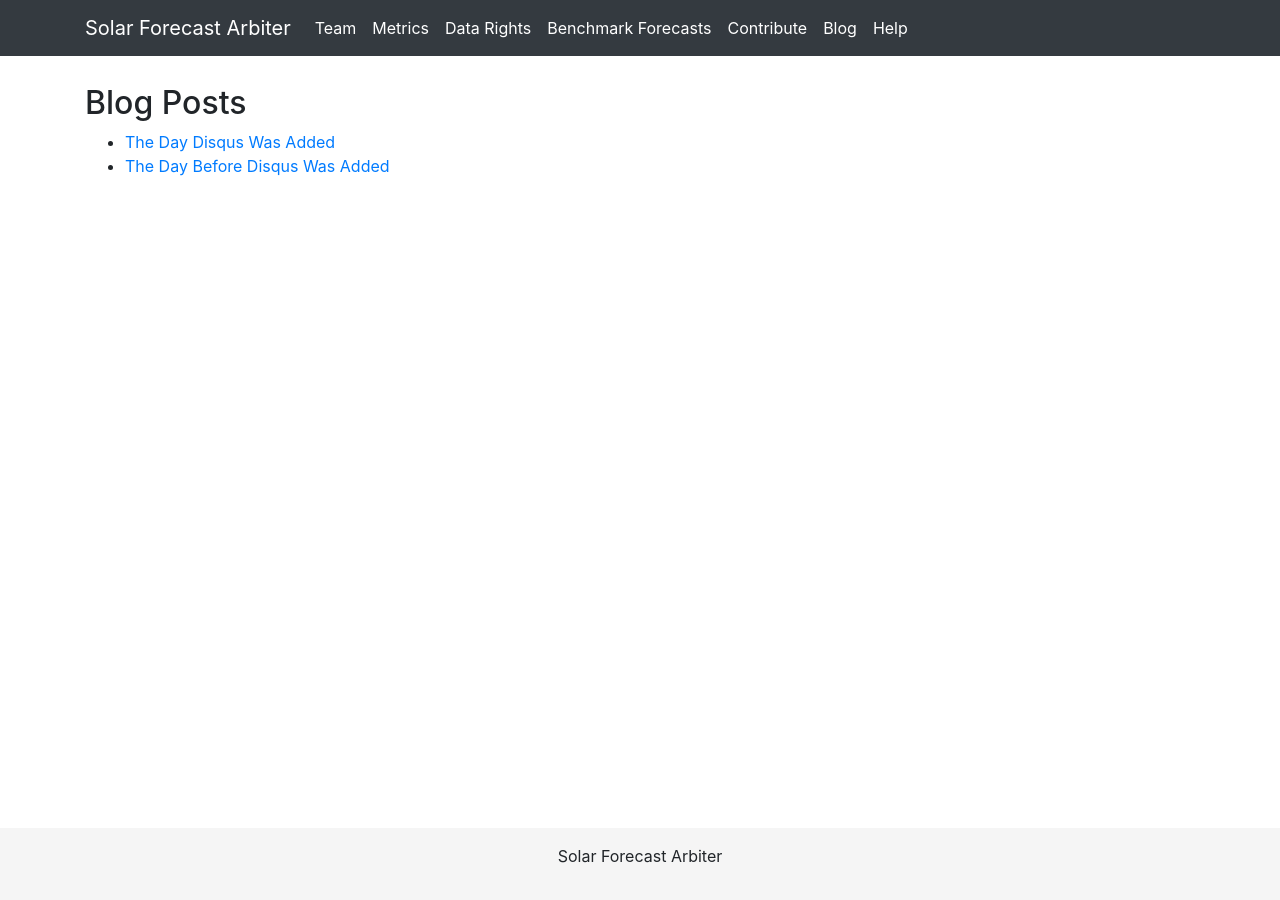
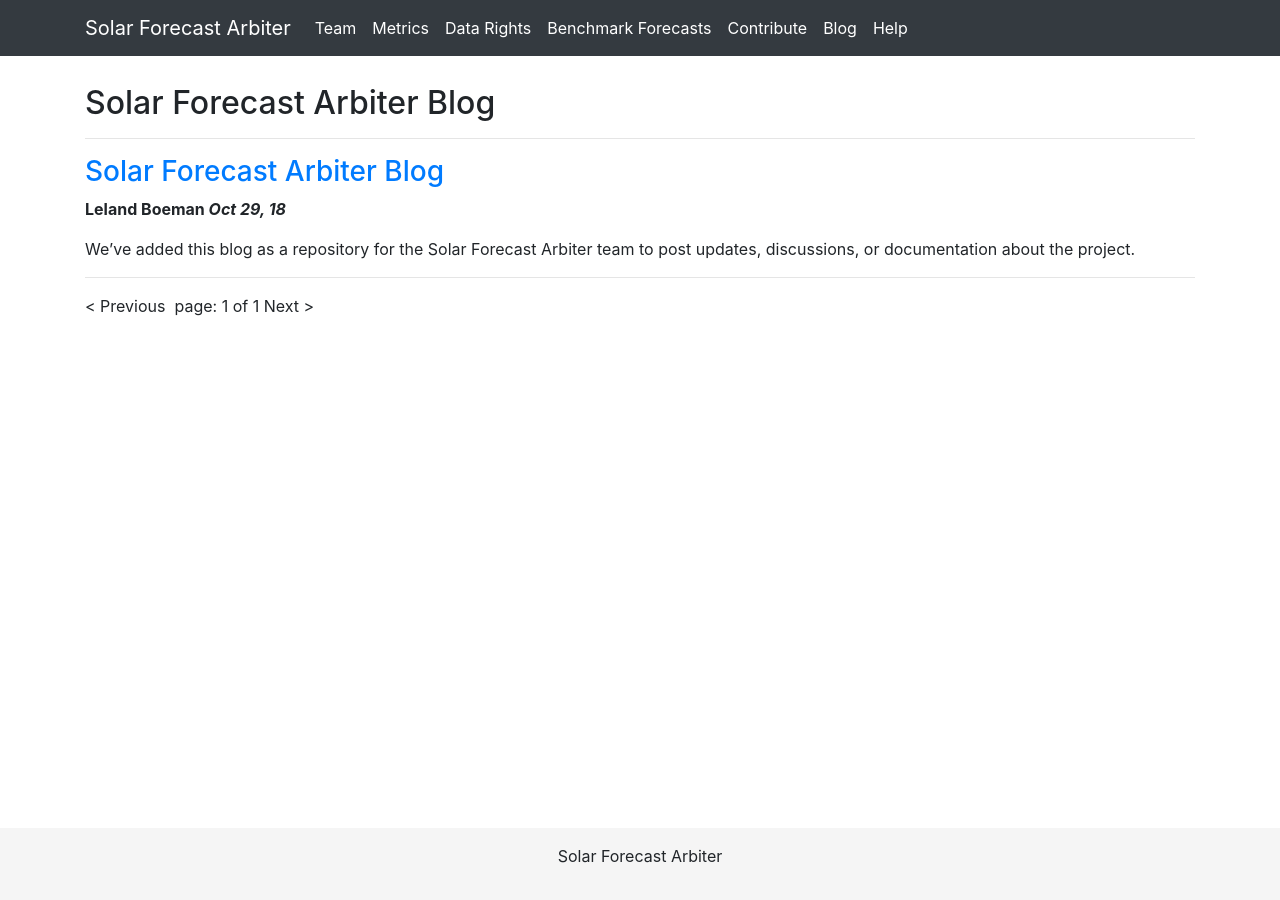
Before and after one commit to SolarArbiter/SolarArbiter.github.io, a Jekyll site: the page built from blog/index.html, in a window 1280 px wide. Built offline with Jekyll 4.4.1, drawn with Linux system fonts in a browser that asks for light colours; the list of posts is cut into pages by our own code; comment, search, counter and statistics services are not loaded; our own code applies the rules of GitHub Pages for plain Markdown files.

Commit message:
blog pagination, formatting and layout for post pages

```diff
--- a/Gemfile
+++ b/Gemfile
@@ -20,6 +20,7 @@ gem "minima", "~> 2.0"
 # If you have any plugins, put them here!
 group :jekyll_plugins do
   gem "jekyll-feed", "~> 0.6"
+  gem "jekyll-paginate", "~> 1.1.0"
 end
 
 # Windows does not include zoneinfo files, so bundle the tzinfo-data gem
--- a/_config.yml
+++ b/_config.yml
@@ -26,16 +26,9 @@ markdown: kramdown
 theme: minima
 plugins:
   - jekyll-feed
+  - jekyll-paginate
+paginate: 5
+paginate_path: "/blog/page:num/"
 # custom vars
 project_name: Solar Forecast Arbiter
-# Exclude from processing.
-# The following items will not be processed, by default. Create a custom list
-# to override the default setting.
-# exclude:
-#   - Gemfile
-#   - Gemfile.lock
-#   - node_modules
-#   - vendor/bundle/
-#   - vendor/cache/
-#   - vendor/gems/
-#   - vendor/ruby/
+excerpt_separator: <!-- more -->
--- /dev/null
+++ b/_posts/2018-10-29-Solar-Forecast-Arbiter-Blog.md
@@ -0,0 +1,5 @@
+---
+layout: blog
+author: Leland Boeman
+---
+We've added this blog as a repository for the Solar Forecast Arbiter team to post updates, discussions, or documentation about the project.
--- a/blog.md
+++ /dev/null
@@ -1,13 +0,0 @@
----
-layout: base
-permalink: /blog/
----
-## Blog Posts
-
-<ul>
-  {% for post in site.posts %}
-    <li>
-      <a href="{{ post.url }}">{{ post.title }}</a>
-	</li>
-  {% endfor %}
-</ul>
--- /dev/null
+++ b/blog/index.html
@@ -0,0 +1,37 @@
+---
+layout: base
+title: Solar Forecast Arbiter Blog
+---
+<h2>{{ page.title }}</h2>
+<!-- This loops through the paginated posts -->
+{% for post in paginator.posts %}
+  <hr/>
+  <div class="blog-post">
+    <h3><a href="{{ post.url }}">{{ post.title }}</a></h3>
+    <p class="author font-weight-bold">{{ post.author }}
+      <span class="date"><i>{{ post.date | date: "%b %d, %y" }}</i></span>
+    </p>
+    <div class="excerpt">
+      {{ post.content | strip_html | truncatewords: 50 }}
+    </div>
+  </div>
+{% endfor %}
+<hr/>
+<!-- Pagination links -->
+<div class="pagination">
+  {% if paginator.previous_page %}
+    <a href="{{ paginator.previous_page_path }}" class="previous">
+      &lt; Previous
+    </a>
+  {% else %}
+    <span class="previous">&lt; Previous</span>
+  {% endif %}
+  <span class="page_number ">
+    &nbsp; page: {{ paginator.page }} of {{ paginator.total_pages }}&nbsp;
+  </span>
+  {% if paginator.next_page %}
+    <a href="{{ paginator.next_page_path }}" class="next">Next &gt;</a>
+  {% else %}
+    <span class="next ">Next &gt;</span>
+  {% endif %}
+</div>
```
Also changed, not shown: _layouts/blog.html (added, +26 -0 lines), _posts/2018-10-25-the-day-before-disqus-was-added.md (deleted, +0 -8 lines), _posts/2018-10-26-the-day-disqus-was-added.md (deleted, +0 -7 lines), _posts/_includes/disqus.html (deleted, +0 -12 lines), Gemfile.lock, README.md.
